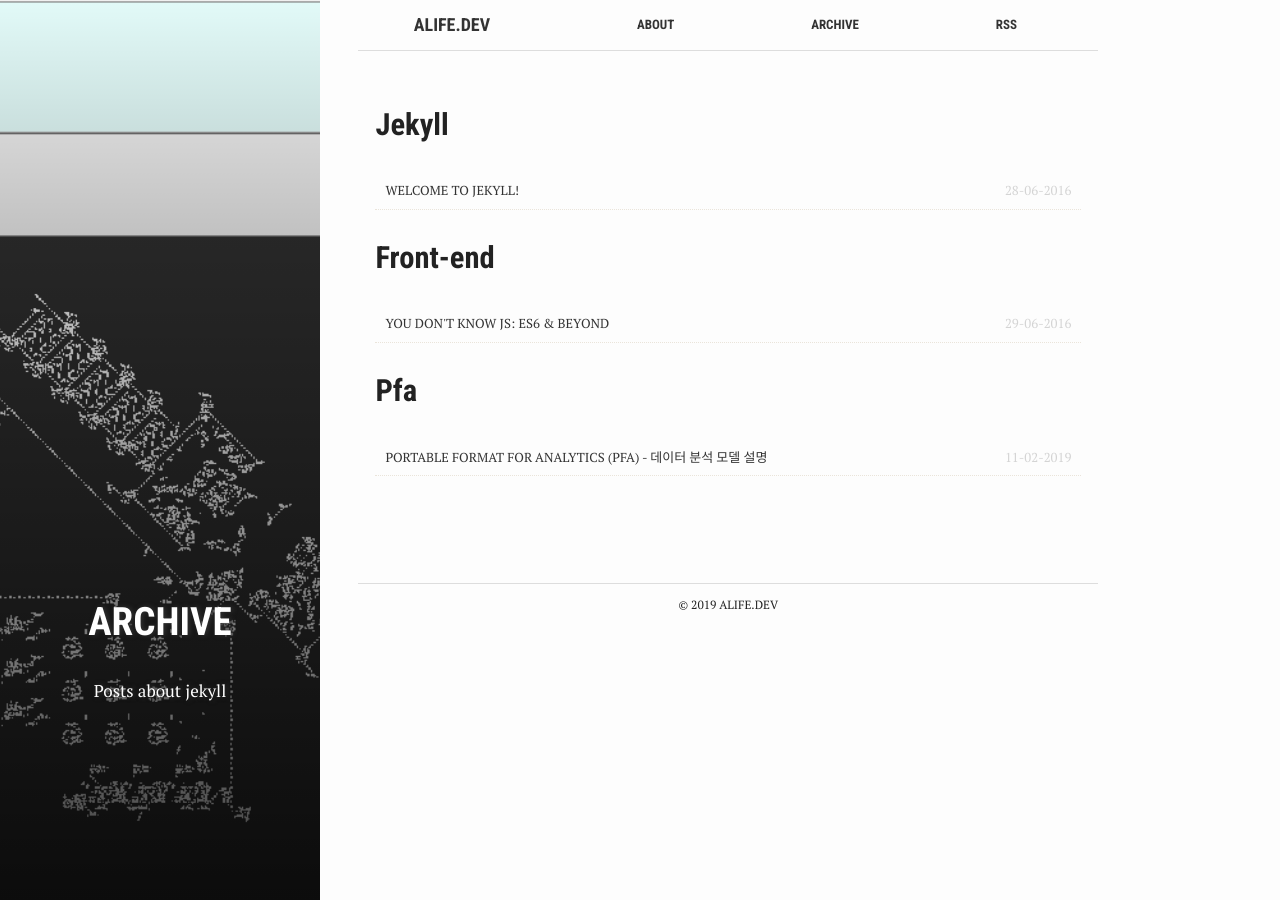
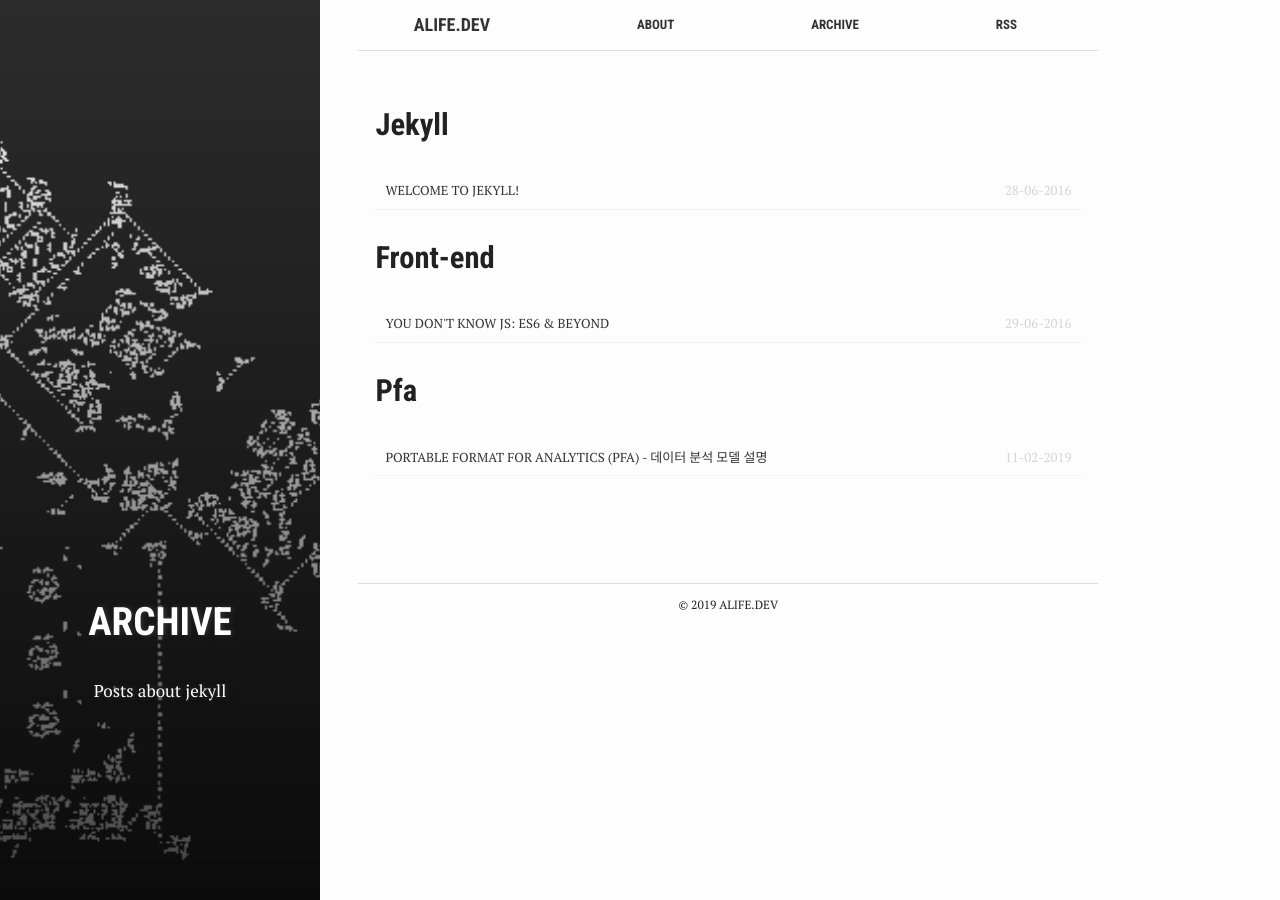
Before and after one commit to alifejon/alifejon.github.io, a Jekyll site: the page built from archive.md, in a window 1280 px wide. Built offline with Jekyll 4.4.1, drawn with Linux system fonts in a browser that asks for light colours.

Commit message:
update bg

```diff
--- a/archive.md
+++ b/archive.md
@@ -1,5 +1,5 @@
 ---
-bg: "Turing_Machine_in_Golly.png"
+bg: "golly.png"
 layout: page
 permalink: /posts/
 title: "Archive"
```
Also changed, not shown: assets/images/Turing_Machine_in_Golly.png (deleted), assets/images/golly.png (added).
